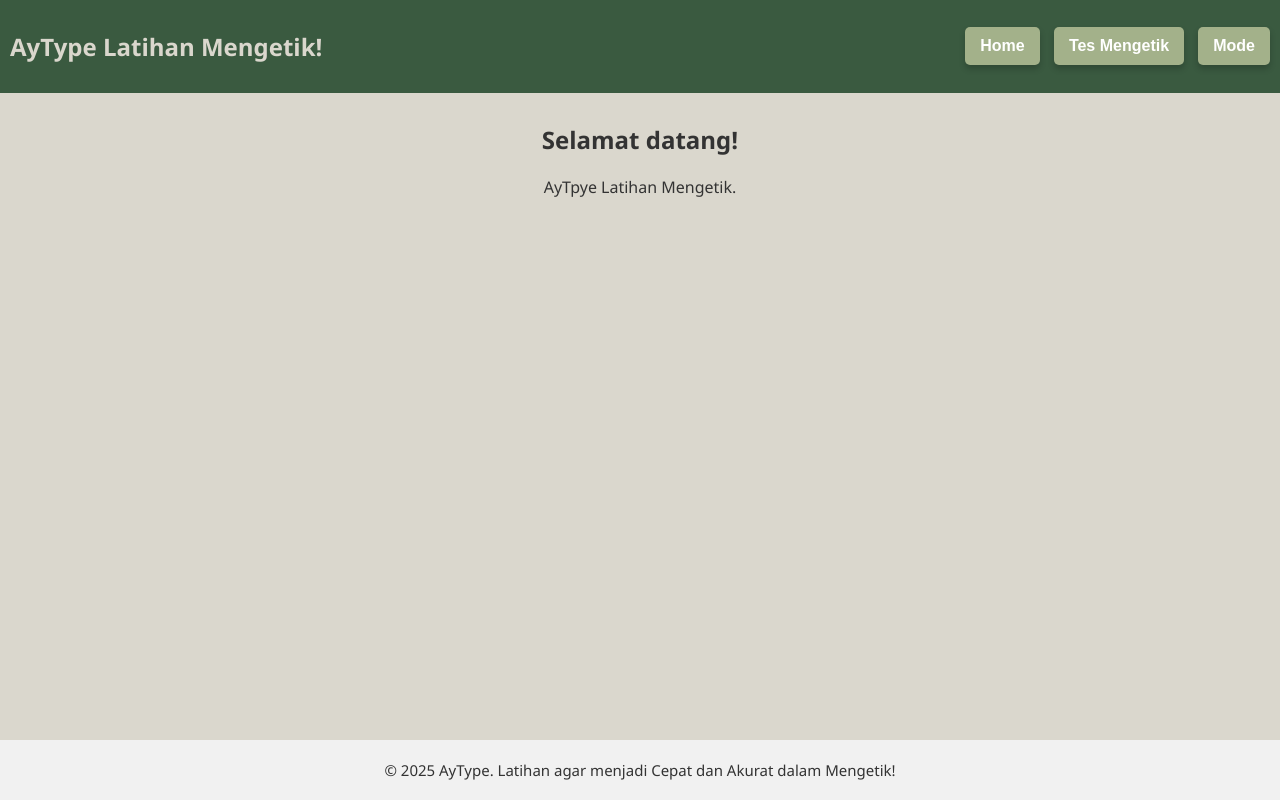
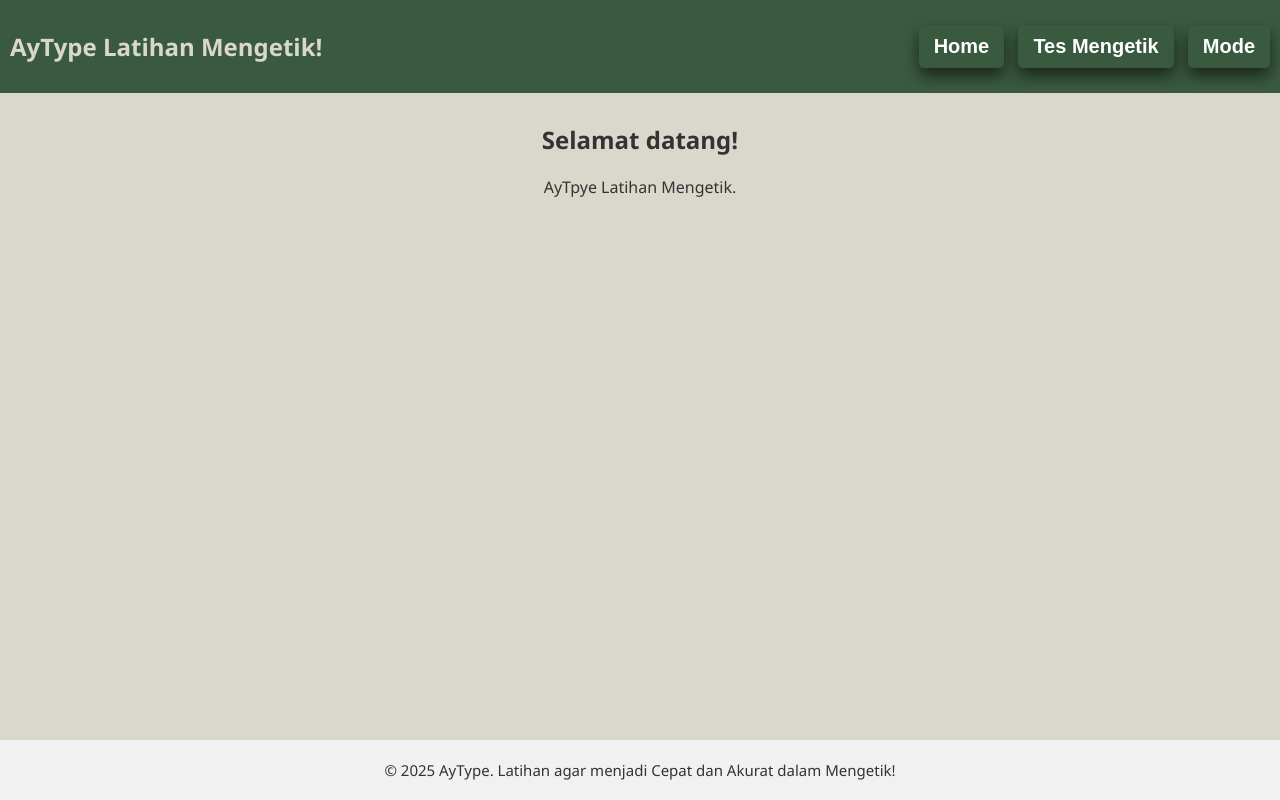
Before and after one commit to arza64/AyType, a plain HTML site: page index.html in a window 1280 px wide. Drawn offline with nearby package versions, Linux system fonts and the light colour scheme.

Commit message:
style.css

```diff
--- a/style.css
+++ b/style.css
@@ -31,7 +31,7 @@ header {
   margin-left: 10px;
   padding: 10px 15px;
   border: none;
-  background-color: #A3B18A;
+  background-color: #3A5A40;
   color: white;
   border-radius: 5px;
   cursor: pointer;
@@ -39,19 +39,19 @@ header {
 
 /* ===== Tombol Utama (Home, Typing, Mode) ===== */
 .btn-home, .btn-typing, .btn-mode {
-  background-color: #3A5A40;
+  background-color: #A3B18A;
   color: white;
   padding: 12px 24px;
   border: none;
   border-radius: 8px;
   cursor: pointer;
-  font-size: 16px;
+  font-size: 20px;
   font-weight: bold;
-  box-shadow: 0 4px 6px rgba(0,0,0,0.2);
+  box-shadow: 0 8px 15px rgba(5,5,5,0.6);
   transition: background-color 0.3s ease, transform 0.2s;
 }
 .btn-home:hover, .btn-typing:hover, .btn-mode:hover {
-  background-color: #3A5A40;
+  background-color: #A3B18A;
   transform: scale(1.05);
 }
 .btn-home:active, .btn-typing:active, .btn-mode:active {
```
